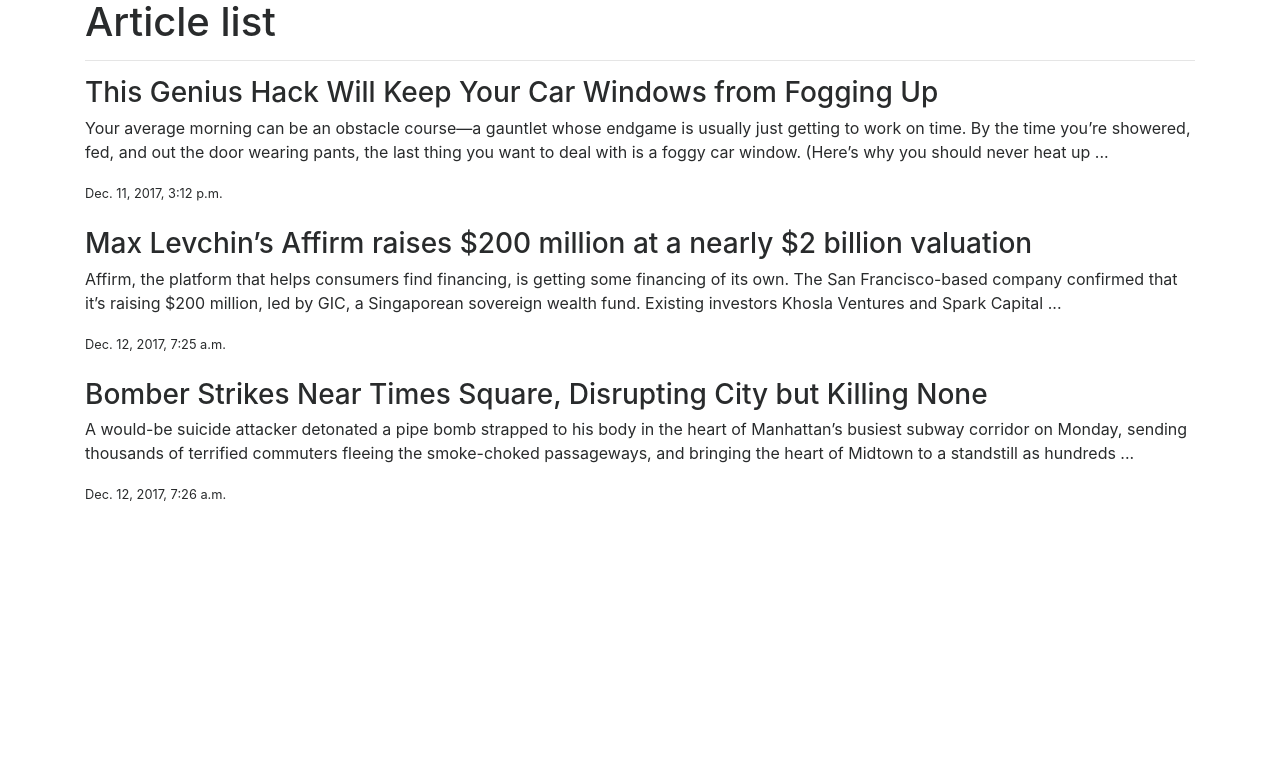
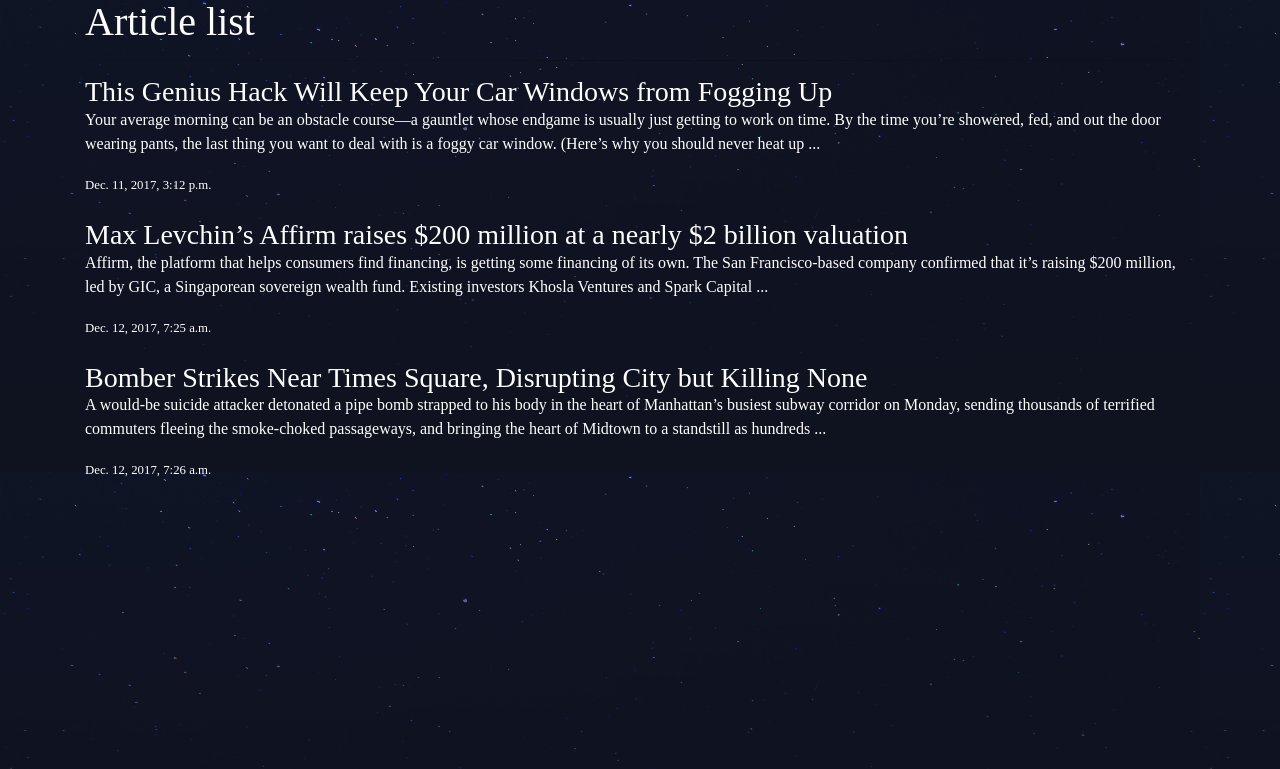
Before and after one commit to tahmid-tanzim/apache-kafka, a Django app: page /articles/ in a window 1280 px wide. Shown: the top 769 px of the page. Run offline with Django 3.2, Linux system fonts and the light colour scheme; data comes from the database, SQL or seed files in the repository; some libraries are stand-ins or nearby versions.

Commit message:
Static Files & Images

```diff
--- a/djangonautic/articles/templates/articles/list.html
+++ b/djangonautic/articles/templates/articles/list.html
@@ -1,3 +1,5 @@
+{% load static from staticfiles %}
+
 <!DOCTYPE html>
 <html lang="en">
 <head>
@@ -10,6 +12,8 @@
     <!-- Bootstrap CSS -->
     <link rel="stylesheet" href="https://maxcdn.bootstrapcdn.com/bootstrap/4.0.0-alpha.6/css/bootstrap.min.css"
           integrity="sha384-rwoIResjU2yc3z8GV/NPeZWAv56rSmLldC3R/AZzGRnGxQQKnKkoFVhFQhNUwEyJ" crossorigin="anonymous">
+
+    <link rel="stylesheet" href="{% static 'styles.css' %}">
 </head>
 <body>
 <div class="container">
--- /dev/null
+++ b/djangonautic/assets/styles.css
@@ -0,0 +1,20 @@
+body{
+    background-color: #0f121f;
+    background-image: url(stars.png);
+    background-repeat-y: no-repeat;
+    color: #fff;
+}
+
+body *{
+    font-family: Ubuntu;
+}
+
+h1, h2, h3, h4, h5{
+    font-weight: normal;
+    margin: 0;
+}
+
+a, a:hover, a:visited{
+    color: #fff;
+    text-decoration: none;
+}
--- a/djangonautic/djangonautic/settings.py
+++ b/djangonautic/djangonautic/settings.py
@@ -119,3 +119,7 @@
 # https://docs.djangoproject.com/en/2.0/howto/static-files/
 
 STATIC_URL = '/static/'
+
+STATICFILES_DIRS = (
+    os.path.join(BASE_DIR, 'assets'),
+)
--- a/djangonautic/djangonautic/urls.py
+++ b/djangonautic/djangonautic/urls.py
@@ -14,6 +14,7 @@
     2. Add a URL to urlpatterns:  path('blog/', include('blog.urls'))
 """
 from django.contrib import admin
+from django.contrib.staticfiles.urls import staticfiles_urlpatterns
 from django.urls import path
 from django.conf.urls import url, include
 from . import views
@@ -24,3 +25,5 @@
     url(r'^about/$', views.about),
     url(r'^$', views.homepage),
 ]
+
+urlpatterns += staticfiles_urlpatterns()
```
Also changed, not shown: djangonautic/assets/stars.png (added).
